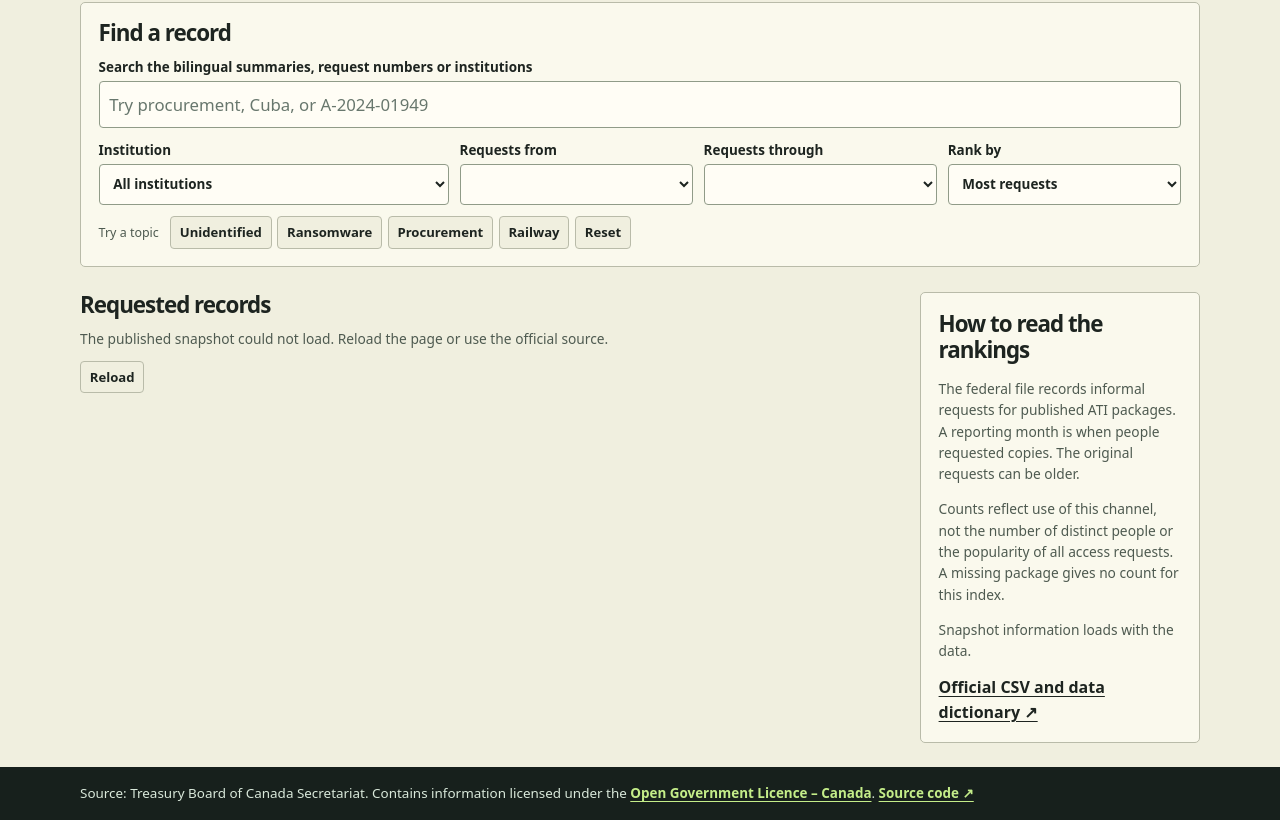
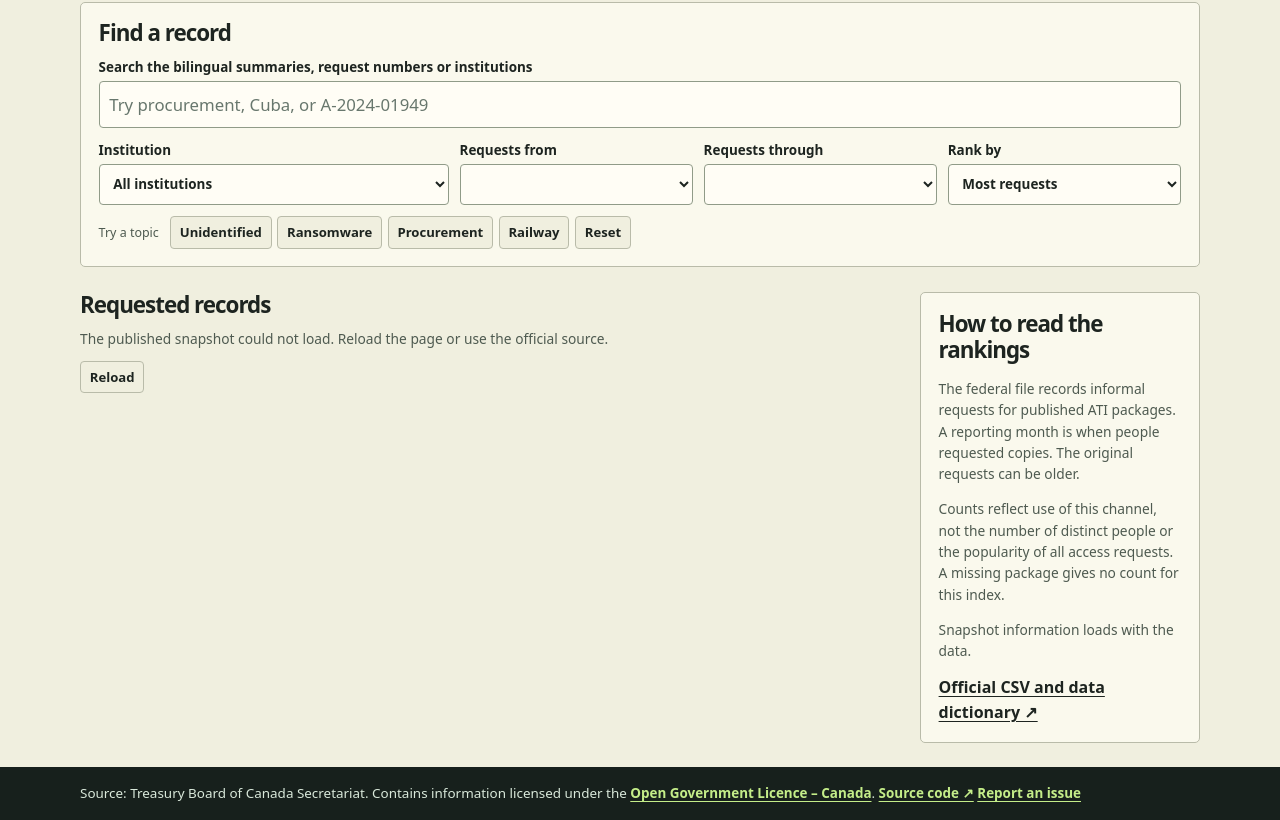
Before and after one commit to jsdyer/atippopularity, a plain HTML site: page web/index.html in a window 1280 px wide. Shown: the part 417-1237 px from the top of the page. Drawn offline with Linux system fonts and the light colour scheme.

Commit message:
Add a tool-specific issue link and count aggregate page visits

```diff
--- a/web/index.html
+++ b/web/index.html
@@ -8,6 +8,7 @@
   <title>ATIP Popularity Index · CoolCode</title>
   <link rel="stylesheet" href="./style.css">
   <script type="module" src="./app.js"></script>
+<script defer src="/assets/tool-metrics.js" referrerpolicy="no-referrer"></script>
 </head>
 <body>
   <header class="hero"><div class="wrap">
@@ -42,7 +43,7 @@
       <aside class="panel notes"><h2>How to read the rankings</h2><p>The federal file records informal requests for published ATI packages. A reporting month is when people requested copies. The original requests can be older.</p><p>Counts reflect use of this channel, not the number of distinct people or the popularity of all access requests. A missing package gives no count for this index.</p><p id="source-dates">Snapshot information loads with the data.</p><a href="https://open.canada.ca/data/en/dataset/2916fad5-ebcc-4c86-b0f3-4f619b29f412/resource/e664cf3d-6cb7-4aaa-adfa-e459c2552e3e">Official CSV and data dictionary ↗</a></aside>
     </div>
   </main>
-  <footer><div class="wrap">Source: Treasury Board of Canada Secretariat. Contains information licensed under the <a href="https://open.canada.ca/en/open-government-licence-canada">Open Government Licence – Canada</a>. <a href="https://github.com/jsdyer/atippopularity">Source code ↗</a></div></footer>
+  <footer><div class="wrap">Source: Treasury Board of Canada Secretariat. Contains information licensed under the <a href="https://open.canada.ca/en/open-government-licence-canada">Open Government Licence – Canada</a>. <a href="https://github.com/jsdyer/atippopularity">Source code ↗</a> <a href="https://coolcode.ca/report/?tool=atippopularity" referrerpolicy="no-referrer">Report an issue</a></div></footer>
   <dialog id="detail" aria-labelledby="detail-title">
     <div class="dialog-head"><h2 id="detail-title">Request details</h2><form method="dialog"><button>Close</button></form></div>
     <div id="detail-body"></div>
```
